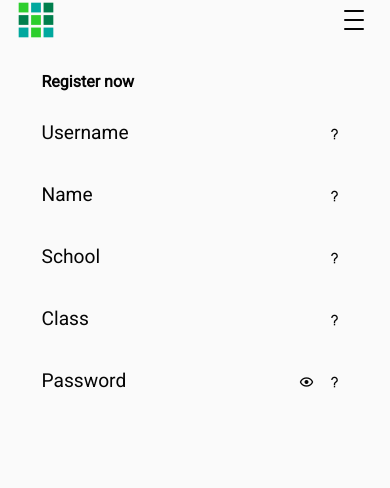
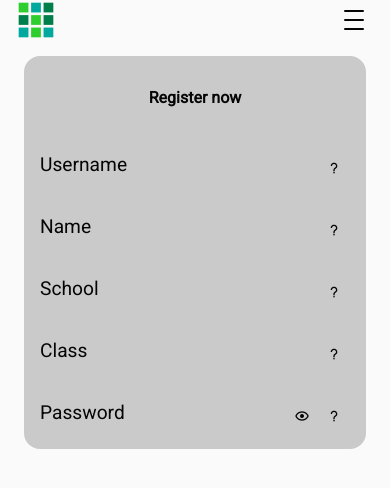
Before and after one commit to Dlurak/dloolFrontend, a SvelteKit app: page /register in a window 390 px wide. Shown: the top 488 px of the page. Built offline with nearby package versions, Linux system fonts and the light colour scheme.

Commit message:
implemented the basic mobile layout

```diff
--- a/src/routes/register/+page.svelte
+++ b/src/routes/register/+page.svelte
@@ -29,3 +29,32 @@
 		/>
 	</form>
 </div>
+
+<style>
+	/* OVERALL LAYOUT*/
+
+	:root {
+		--bg: hsla(0, 0%, 5%, 0.2);
+	}
+
+	#wrapper {
+		display: flex;
+		flex-direction: column;
+
+		padding: 1rem;
+
+		box-sizing: border-box;
+
+		border-radius: 1rem;
+
+		text-align: center;
+
+		width: 100%;
+		background-color: var(--bg);
+	}
+
+	form {
+		display: grid;
+		grid-template-columns: 1fr;
+	}
+</style>
```
